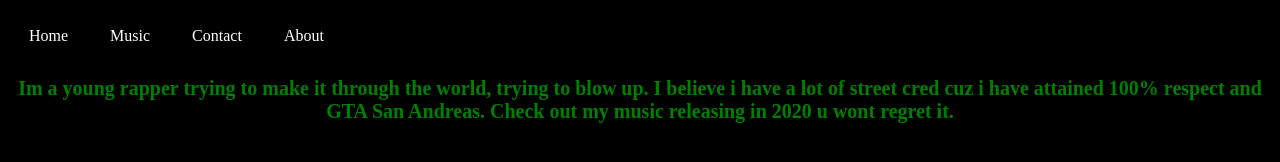
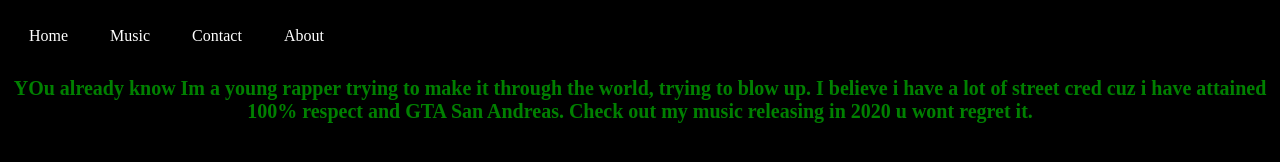
Before and after one commit to SuperChapati/superchapati.github.io, a plain HTML site: page about.html in a window 1280 px wide. Drawn offline with Linux system fonts and the light colour scheme.

Commit message:
About 3.0

```diff
--- a/about.html
+++ b/about.html
@@ -28,7 +28,7 @@
         </li>
     </ul>
 
- <h1 class="abo" >Im a young rapper trying to make it through the world, trying to blow up. I believe i have a lot of street cred cuz i have attained 100% respect and GTA San Andreas. Check out my music releasing in 2020 u wont regret it.</h1>
+ <h1 class="abo" >YOu already know Im a young rapper trying to make it through the world, trying to blow up. I believe i have a lot of street cred cuz i have attained 100% respect and GTA San Andreas. Check out my music releasing in 2020 u wont regret it.</h1>
 
 </body>
 
```
